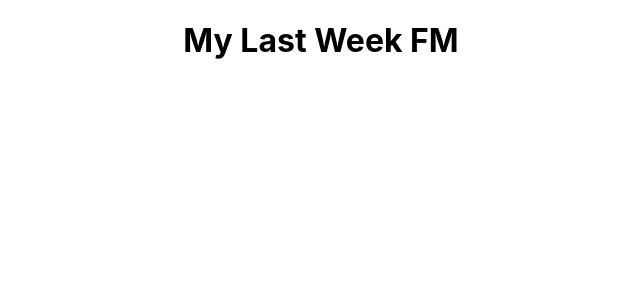
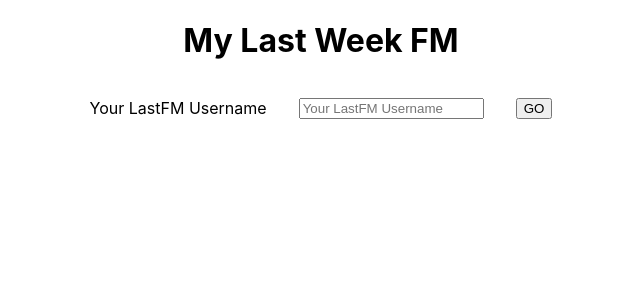
Before and after one commit to talitastravassos/my-last-fm, a React (Create React App) app: page / in a window 1280 px wide. Shown: the top 300 px of the page, without its empty margins (319-959 px from the left). Built offline with nearby package versions, Linux system fonts and the light colour scheme.

Commit message:
added api service and simple request

```diff
--- a/package.json
+++ b/package.json
@@ -6,6 +6,7 @@
     "@testing-library/jest-dom": "^4.2.4",
     "@testing-library/react": "^9.3.2",
     "@testing-library/user-event": "^7.1.2",
+    "axios": "^0.19.2",
     "node-sass": "^4.13.1",
     "react": "^16.13.1",
     "react-dom": "^16.13.1",
--- a/src/App.js
+++ b/src/App.js
@@ -1,12 +1,37 @@
 import React from 'react';
 import './App.scss';
+import api from "./services/api";
 
 function App() {
+  const [username, setUsername] = React.useState('');
+
+  // React.useEffect(() => {
+  //   console.log(username)
+  // }, [username])
+
+  const handleSubmit = async (event) => {
+    event.preventDefault()
+    // http://ws.audioscrobbler.com/2.0/?method=user.getweeklyartistchart&user=rj&api_key=YOUR_API_KEY&format=json
+    const response = await api.get(`?method=user.getweeklyartistchart&user=${username}&api_key=${process.env.REACT_APP_LASTFM_API_KEY}&format=json`)
+
+    console.log(response)
+  }
+
   return (
-    <div className="App">
+    <div className='App'>
       <h1>My Last Week FM</h1>
-      <div className="container-input">
-
+      <div className='container-input'>
+        <form onSubmit={handleSubmit} className="form">
+          <label htmlFor='username'>Your LastFM Username</label>
+          <input
+            type='text'
+            placeholder='Your LastFM Username'
+            name='username'
+            value={username}
+            onChange={(e) => setUsername(e.target.value)}
+          />
+          <button type='submit'>GO</button>
+        </form>
       </div>
     </div>
   );
--- a/src/App.scss
+++ b/src/App.scss
@@ -1,38 +1,14 @@
 .App {
-  text-align: center;
+	text-align: center;
 }
 
-.App-logo {
-  height: 40vmin;
-  pointer-events: none;
+.form {
+	display: flex;
+	justify-content: center;
 }
 
-@media (prefers-reduced-motion: no-preference) {
-  .App-logo {
-    animation: App-logo-spin infinite 20s linear;
-  }
+.form label,
+.form input,
+.form button {
+	margin: 1rem;
 }
-
-.App-header {
-  background-color: #282c34;
-  min-height: 100vh;
-  display: flex;
-  flex-direction: column;
-  align-items: center;
-  justify-content: center;
-  font-size: calc(10px + 2vmin);
-  color: white;
-}
-
-.App-link {
-  color: #61dafb;
-}
-
-@keyframes App-logo-spin {
-  from {
-    transform: rotate(0deg);
-  }
-  to {
-    transform: rotate(360deg);
-  }
-}
--- /dev/null
+++ b/src/services/api.js
@@ -0,0 +1,7 @@
+import axios from 'axios';
+
+const api = axios.create({
+  baseURL: 'http://ws.audioscrobbler.com/2.0',
+});
+
+export default api;
```
Also changed, not shown: 2 other files (tests, documents, lock files or other folders).
